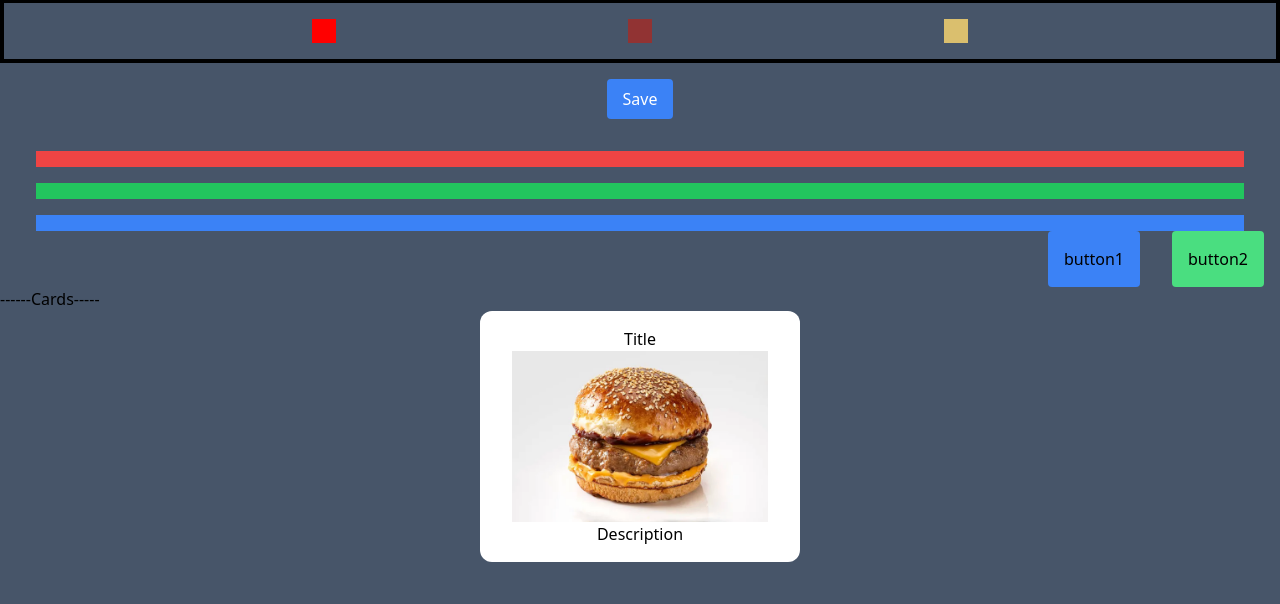
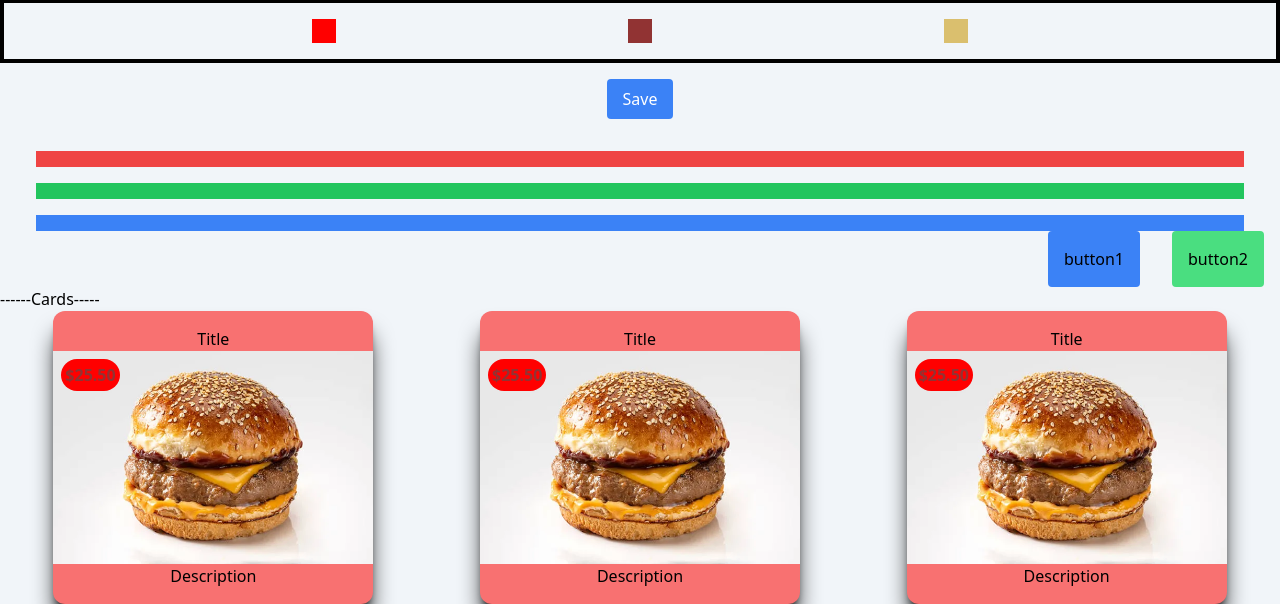
Before and after one commit to TanveerSingh31/TailwindCSS, a website: page public/index.html in a window 1280 px wide. Shown: the part 617-1221 px from the top of the page. Before the commit the page ends 1179 px from the top, so only its background shows below. Drawn offline with Linux system fonts and the light colour scheme.

Commit message:
added card & badge using  @apply

```diff
--- a/public/index.html
+++ b/public/index.html
@@ -6,7 +6,7 @@
     <title>Document</title>
     <link rel="stylesheet" href="output.css"/>
 </head>
-<body class="bg-slate-600">
+<body class="bg-slate-100">
 
     <!-- Font, styles -->
     <div class="pl-16 bg-gray-600 border-l-8 border-blue-600">
@@ -51,11 +51,42 @@
 
     <!-- Cards -->
     <div>------Cards-----</div>
-    <div class="bg-white p-4 px-8 w-1/4 text-center rounded-xl mx-auto">
-        <div >Title</div>
-        <img class="inline" src="./images/cheeseburger.png">
-        <div>Description</div>
+    <div class="flex justify-around">
+
+        <div class="card">
+            <div>Title</div>
+            <img class="inline w-full" src="./images/cheeseburger.png">
+            <div>Description</div>
+            <!-- Custom class -->
+            <div class="badge">
+                <span>$25.50</span>
+            </div>
+        </div>
+
+        <div class="card">
+            <div>Title</div>
+            <img class="inline w-full" src="./images/cheeseburger.png">
+            <div>Description</div>
+            <!-- Custom class -->
+            <div class="badge">
+                <span>$25.50</span>
+            </div>
+        </div>
+
+
+        <div class="card">
+            <div>Title</div>
+            <img class="inline w-full" src="./images/cheeseburger.png">
+            <div>Description</div>
+            <!-- Custom class -->
+            <div class="badge">
+                <span>$25.50</span>
+            </div>
+        </div>
+
     </div>
+
+
 
 
 
--- a/src/styles.css
+++ b/src/styles.css
@@ -1,3 +1,19 @@
 @tailwind base;
 @tailwind components;
 @tailwind utilities;
+
+/* Custom classes */
+.badge {
+    @apply p-1 uppercase font-bold bg-secondary-100 text-secondary-200 rounded-full absolute top-10 m-2;
+}
+
+
+/* We can also divide multiple classes into multiple @apply statements , based on their purpose. */
+.card {
+    @apply bg-red-400;
+    @apply shadow-xl shadow-black;
+    @apply py-4 w-1/4 ;
+    @apply text-center ;
+    @apply rounded-xl mx-auto;
+    @apply relative;
+}
```
Also changed, not shown: public/output.css.
